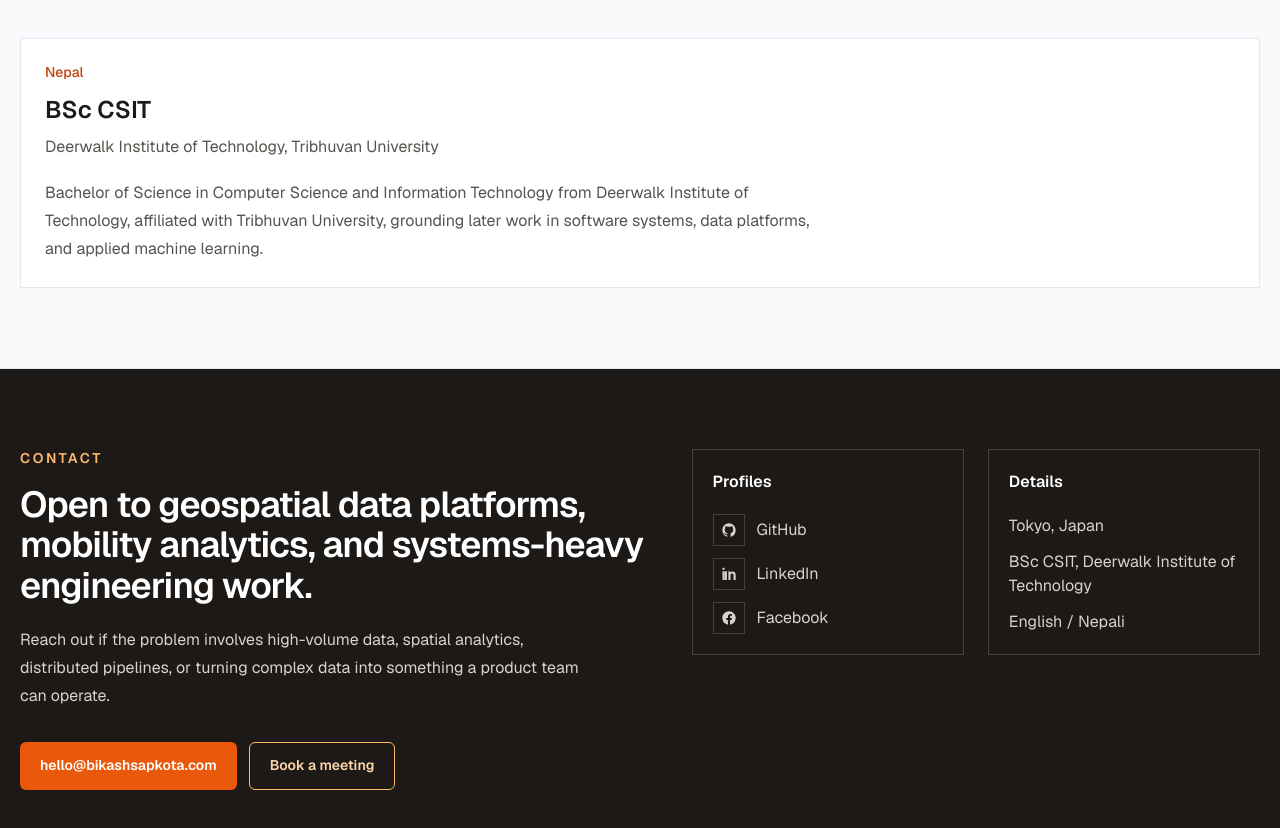
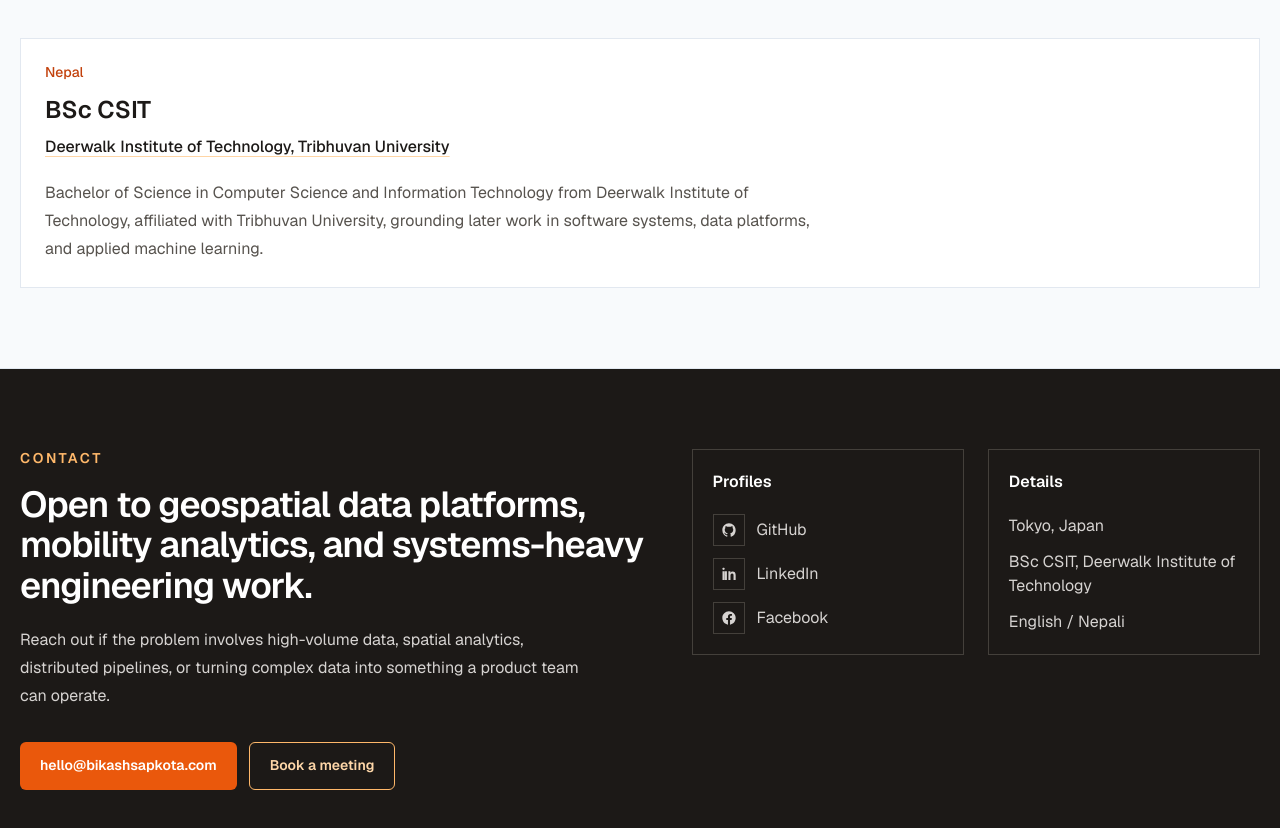
Before and after one commit to bikashsapkota/bikashsapkota.com, a Next.js app: page / in a window 1280 px wide. Shown: the part 8100-8928 px from the top of the page. Built offline with nearby package versions, Linux system fonts and the light colour scheme.

Commit message:
Add education and project contact links

```diff
--- a/src/app/page.tsx
+++ b/src/app/page.tsx
@@ -318,7 +318,20 @@
             <article key={`${item.degree}-${item.institution}`} className="border border-line bg-surface p-6">
               <p className="text-sm font-medium text-accent-strong">{item.location}</p>
               <h3 className="mt-3 text-2xl font-semibold leading-8">{item.degree}</h3>
-              <p className="mt-2 text-muted">{item.institution}</p>
+              <p className="mt-2 text-muted">
+                {item.institutionUrl ? (
+                  <a
+                    className="font-medium text-foreground underline decoration-orange-300/60 underline-offset-4 transition hover:text-accent"
+                    href={item.institutionUrl}
+                    target="_blank"
+                    rel="noreferrer"
+                  >
+                    {item.institution}
+                  </a>
+                ) : (
+                  item.institution
+                )}
+              </p>
               <p className="mt-5 max-w-3xl leading-7 text-muted">{item.description}</p>
             </article>
           ))}
--- a/src/lib/content.ts
+++ b/src/lib/content.ts
@@ -30,6 +30,7 @@
 export type EducationItem = {
   degree: string;
   institution: string;
+  institutionUrl?: string;
   location: string;
   description: string;
 };
@@ -226,6 +227,7 @@
   {
     degree: "BSc CSIT",
     institution: "Deerwalk Institute of Technology, Tribhuvan University",
+    institutionUrl: "https://deerwalk.edu.np/DWIT/",
     location: "Nepal",
     description:
       "Bachelor of Science in Computer Science and Information Technology from Deerwalk Institute of Technology, affiliated with Tribhuvan University, grounding later work in software systems, data platforms, and applied machine learning.",
@@ -238,7 +240,7 @@
     context: "GPS-scale geospatial pipelines",
     company: {
       label: "LocationMind",
-      href: "https://locationmind.com/",
+      href: "https://locationmind.com/#contact-us",
     },
     problem:
       "Raw mobility inputs are noisy, high-volume, and difficult to reuse across research, consulting, analytics, and product workflows.",
@@ -257,7 +259,7 @@
     context: "Urban planning and location intelligence",
     company: {
       label: "LocationMind",
-      href: "https://locationmind.com/",
+      href: "https://locationmind.com/#contact-us",
     },
     problem:
       "Urban and mobility teams need reliable views of movement patterns without manually interpreting raw GPS trajectories.",
```
